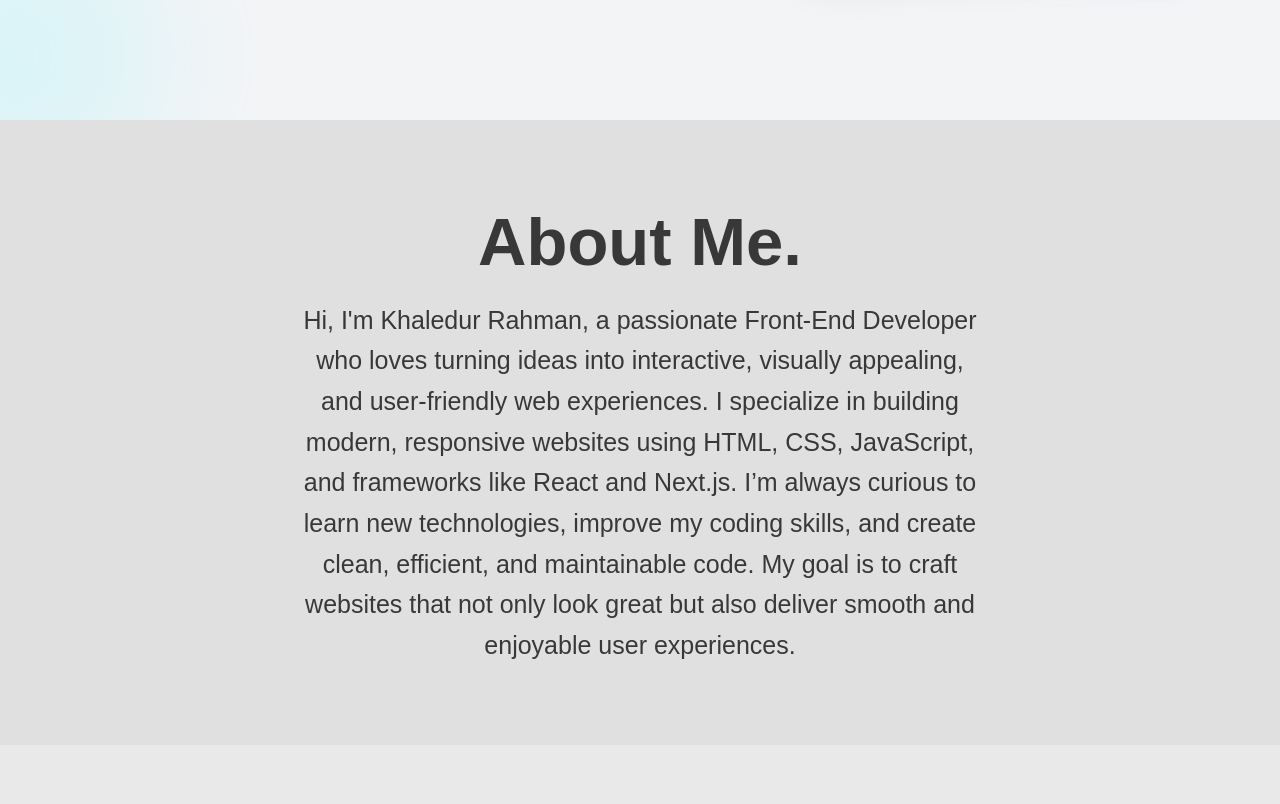
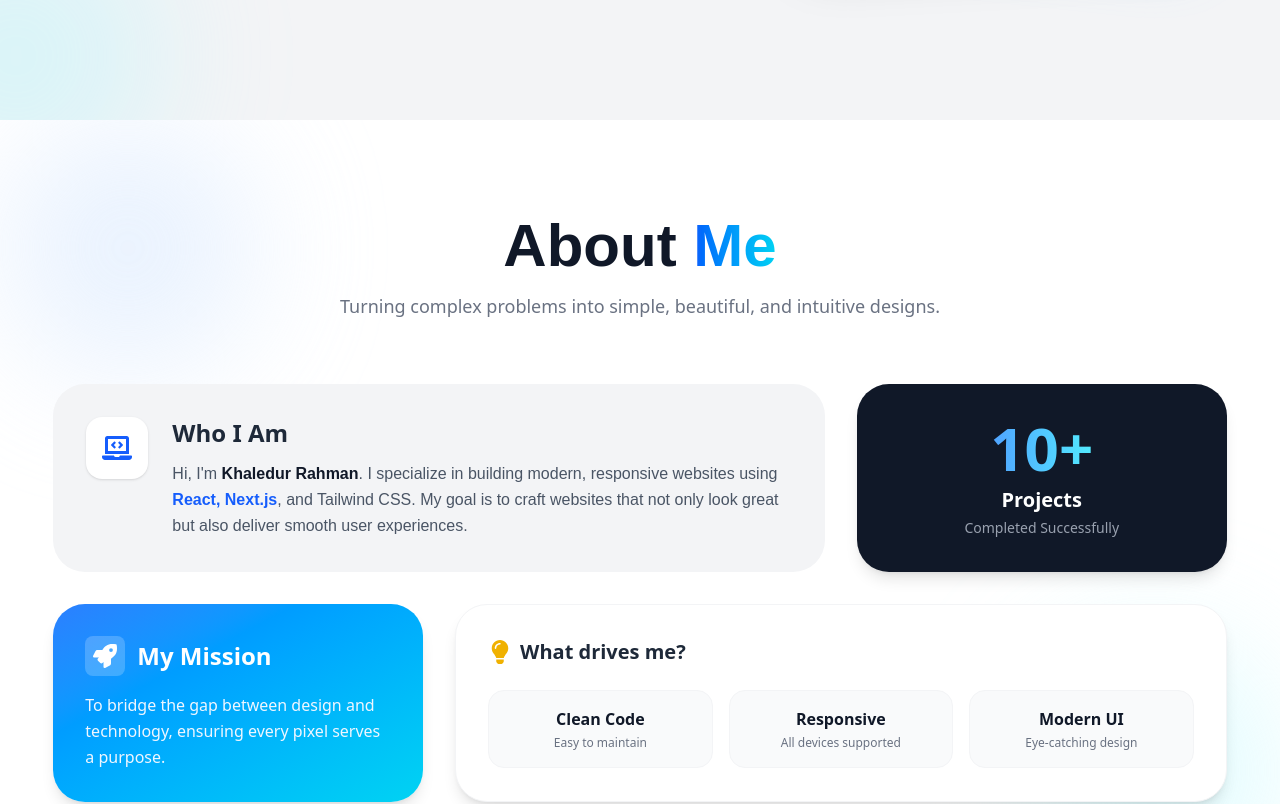
Before and after one commit to khaled6013/MY-PORTFOLIO, a React (Vite) app: page / in a window 1280 px wide. Shown: the part 680-1484 px from the top of the page. Built offline with nearby package versions, Linux system fonts and the light colour scheme.

Commit message:
about part update

```diff
--- a/src/components/About.jsx
+++ b/src/components/About.jsx
@@ -1,25 +1,137 @@
-import React from 'react'
+import React from "react";
+import { motion } from "framer-motion";
+import { FaLightbulb, FaRocket, FaLaptopCode } from "react-icons/fa";
 
 const About = () => {
-    return (
-        <>
-            <div id='about' className="lg:py-20 py-10 bg-[#E0E0E0]">
-                <div className="lg:w-10/12 w-11/12 mx-auto">
-                    <div className="text-center">
-                        <h2 className="font-pops lg:font-extrabold font-bold text-black lg:text-[67px] md:text-[45px] text-[32px] opacity-75 leading-tight">
-                            About Me.
-                        </h2>
+  const cardVariants = {
+    hidden: { opacity: 0, y: 30 },
+    visible: (i) => ({
+      opacity: 1,
+      y: 0,
+      transition: {
+        delay: i * 0.1,
+        duration: 0.6,
+        type: "spring",
+        stiffness: 50
+      },
+    }),
+  };
 
-                        <p className="lg:w-2/3 md:w-4/5 w-full mx-auto font-medium font-pops text-[16px] sm:text-[18px] md:text-[20px] lg:text-[25px] pt-4 opacity-75 text-center leading-relaxed px-2 sm:px-4">
-                            Hi, I'm Khaledur Rahman, a passionate Front-End Developer who loves turning ideas into interactive, visually appealing, and user-friendly web experiences. I specialize in building modern, responsive websites using HTML, CSS, JavaScript, and frameworks like React and Next.js.
-                            I’m always curious to learn new technologies, improve my coding skills, and create clean, efficient, and maintainable code. My goal is to craft websites that not only look great but also deliver smooth and enjoyable user experiences.
-                        </p>
-                    </div>
+  return (
+    <section id="about" className="py-16 lg:py-24 bg-white relative overflow-hidden">
+      {/* Background Glows (Responsive Position) */}
+      <div className="absolute top-0 left-0 w-40 h-40 md:w-64 md:h-64 bg-blue-100 rounded-full blur-3xl z-0 opacity-60" />
+      <div className="absolute bottom-0 right-0 w-40 h-40 md:w-64 md:h-64 bg-cyan-100 rounded-full blur-3xl z-0 opacity-60" />
+
+      <div className="w-11/12 max-w-7xl mx-auto z-10 relative">
+
+        {/* Header Section */}
+        <motion.div
+            initial={{ opacity: 0, y: -20 }}
+            whileInView={{ opacity: 1, y: 0 }}
+            viewport={{ once: true }}
+            className="text-center mb-10 md:mb-16"
+        >
+            <h2 className="font-pops font-extrabold text-3xl sm:text-4xl md:text-5xl lg:text-6xl text-gray-900 mb-3 md:mb-4">
+              About <span className="text-transparent bg-clip-text bg-linear-to-r from-blue-600 to-cyan-400">Me</span>
+            </h2>
+            <p className="text-gray-500 max-w-2xl mx-auto text-sm sm:text-base md:text-lg px-2">
+              Turning complex problems into simple, beautiful, and intuitive designs.
+            </p>
+        </motion.div>
+
+        {/* Improved Bento Grid Layout */}
+        <div className="grid grid-cols-1 md:grid-cols-2 lg:grid-cols-3 gap-4 md:gap-6 lg:gap-8">
+
+          {/* 1. Main Bio Card (Full width on Tablet, 2 cols on Desktop) */}
+          <motion.div
+            custom={0}
+            initial="hidden"
+            whileInView="visible"
+            viewport={{ once: true }}
+            variants={cardVariants}
+            className="md:col-span-2 bg-[#F3F4F6] rounded-4xl p-6 md:p-8 hover:shadow-xl transition-shadow duration-300 border border-transparent hover:border-blue-200"
+          >
+            <div className="flex flex-col sm:flex-row items-start gap-4 md:gap-6">
+                <div className="p-3 md:p-4 bg-white shadow-sm text-blue-600 rounded-2xl text-2xl md:text-3xl shrink-0">
+                    <FaLaptopCode />
+                </div>
+                <div>
+                    <h3 className="text-xl md:text-2xl font-bold text-gray-800 mb-3">Who I Am</h3>
+                    <p className="text-gray-600 leading-relaxed text-sm md:text-base font-pops text-justify sm:text-left">
+                        Hi, I'm <span className="font-bold text-gray-900">Khaledur Rahman</span>. I specialize in building modern, responsive websites using <span className="text-blue-600 font-semibold">React, Next.js</span>, and Tailwind CSS. My goal is to craft websites that not only look great but also deliver smooth user experiences.
+                    </p>
                 </div>
             </div>
+          </motion.div>
 
-        </>
-    )
-}
+          {/* 2. Stats/Experience Card (Compact on Tablet/Desktop) */}
+          <motion.div
+            custom={1}
+            initial="hidden"
+            whileInView="visible"
+            viewport={{ once: true }}
+            variants={cardVariants}
+            className="bg-gray-900 text-white rounded-4xl p-6 md:p-8 flex flex-col justify-center items-center text-center shadow-lg transform transition-transform duration-300 hover:scale-[1.02]"
+          >
+            <h4 className="text-5xl md:text-6xl font-extrabold text-transparent bg-clip-text bg-linear-to-r from-blue-400 to-cyan-300 mb-2">
+                10+
+            </h4>
+            <p className="text-lg md:text-xl font-semibold">Projects</p>
+            <p className="text-gray-400 text-xs md:text-sm mt-1">Completed Successfully</p>
+          </motion.div>
 
-export default About
+          {/* 3. My Mission (Compact on Desktop, Side-by-side on Tablet) */}
+          <motion.div
+            custom={2}
+            initial="hidden"
+            whileInView="visible"
+            viewport={{ once: true }}
+            variants={cardVariants}
+            className="bg-linear-to-br from-blue-500 to-cyan-400 text-white rounded-4xl p-6 md:p-8 shadow-lg flex flex-col justify-center"
+          >
+            <div className="flex items-center gap-3 mb-3 md:mb-4">
+                <div className="bg-white/20 p-2 rounded-lg">
+                   <FaRocket className="text-xl md:text-2xl" />
+                </div>
+                <h3 className="text-xl md:text-2xl font-bold">My Mission</h3>
+            </div>
+            <p className="text-blue-50 leading-relaxed text-sm md:text-base font-medium">
+                To bridge the gap between design and technology, ensuring every pixel serves a purpose.
+            </p>
+          </motion.div>
+
+          {/* 4. Highlights (Full width on Tablet, 2 cols on Desktop) */}
+          <motion.div
+            custom={3}
+            initial="hidden"
+            whileInView="visible"
+            viewport={{ once: true }}
+            variants={cardVariants}
+            className="md:col-span-2 bg-white border border-gray-100 shadow-lg hover:shadow-xl rounded-4xl p-6 md:p-8 flex flex-col justify-center transition-all duration-300"
+          >
+            <h3 className="text-lg md:text-xl font-bold text-gray-800 mb-5 md:mb-6 flex items-center gap-2">
+                <FaLightbulb className="text-yellow-500 text-xl md:text-2xl" /> What drives me?
+            </h3>
+
+            <div className="grid grid-cols-1 sm:grid-cols-3 gap-3 md:gap-4">
+                {[
+                    { title: "Clean Code", desc: "Easy to maintain" },
+                    { title: "Responsive", desc: "All devices supported" },
+                    { title: "Modern UI", desc: "Eye-catching design" },
+                ].map((item, idx) => (
+                    <div key={idx} className="bg-gray-50 p-4 rounded-2xl text-center hover:bg-blue-50 transition-colors border border-gray-100">
+                        <h4 className="font-bold text-gray-900 text-sm md:text-base">{item.title}</h4>
+                        <p className="text-xs text-gray-500 mt-1">{item.desc}</p>
+                    </div>
+                ))}
+            </div>
+          </motion.div>
+
+        </div>
+      </div>
+    </section>
+  );
+};
+
+export default About;
```
